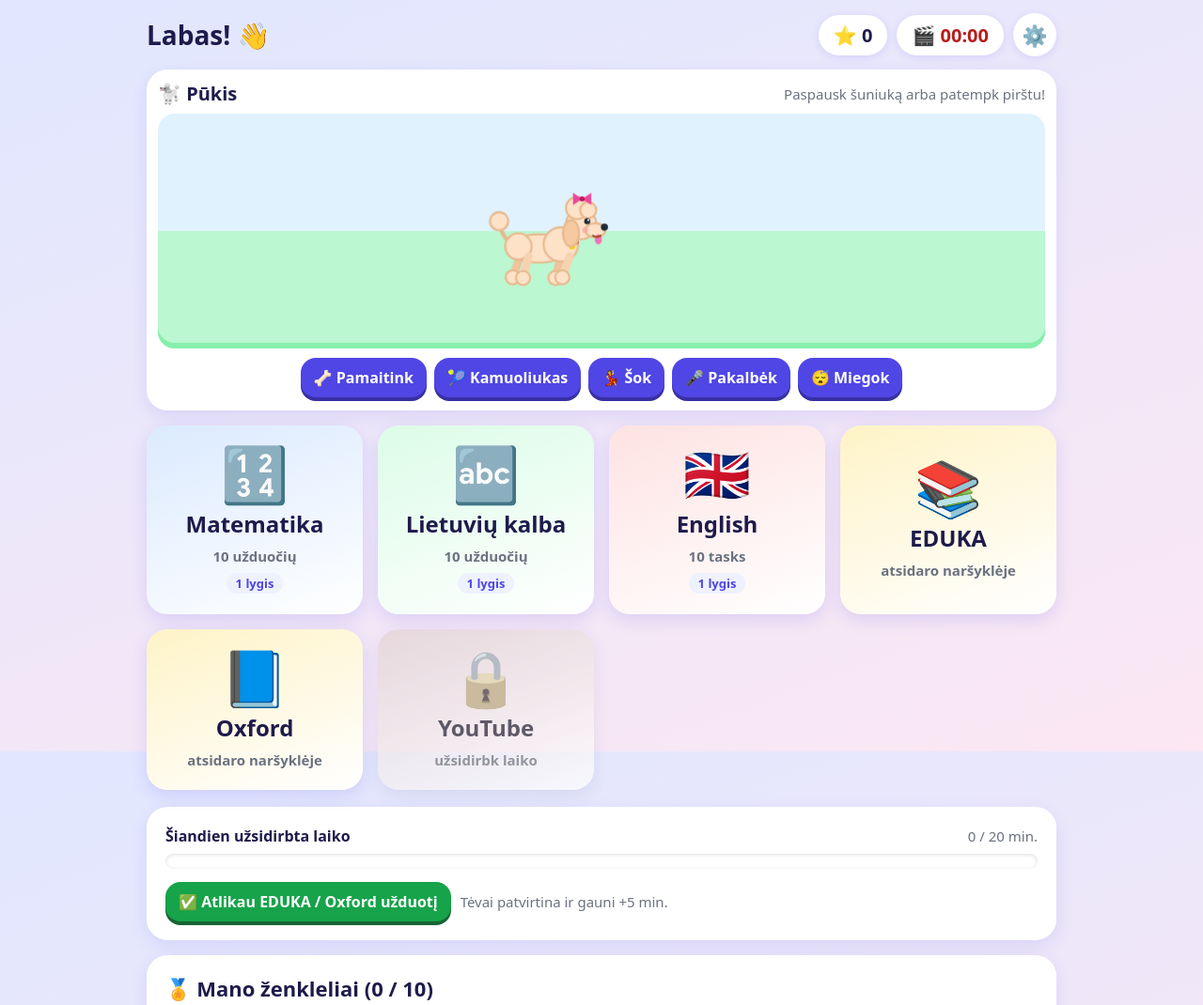
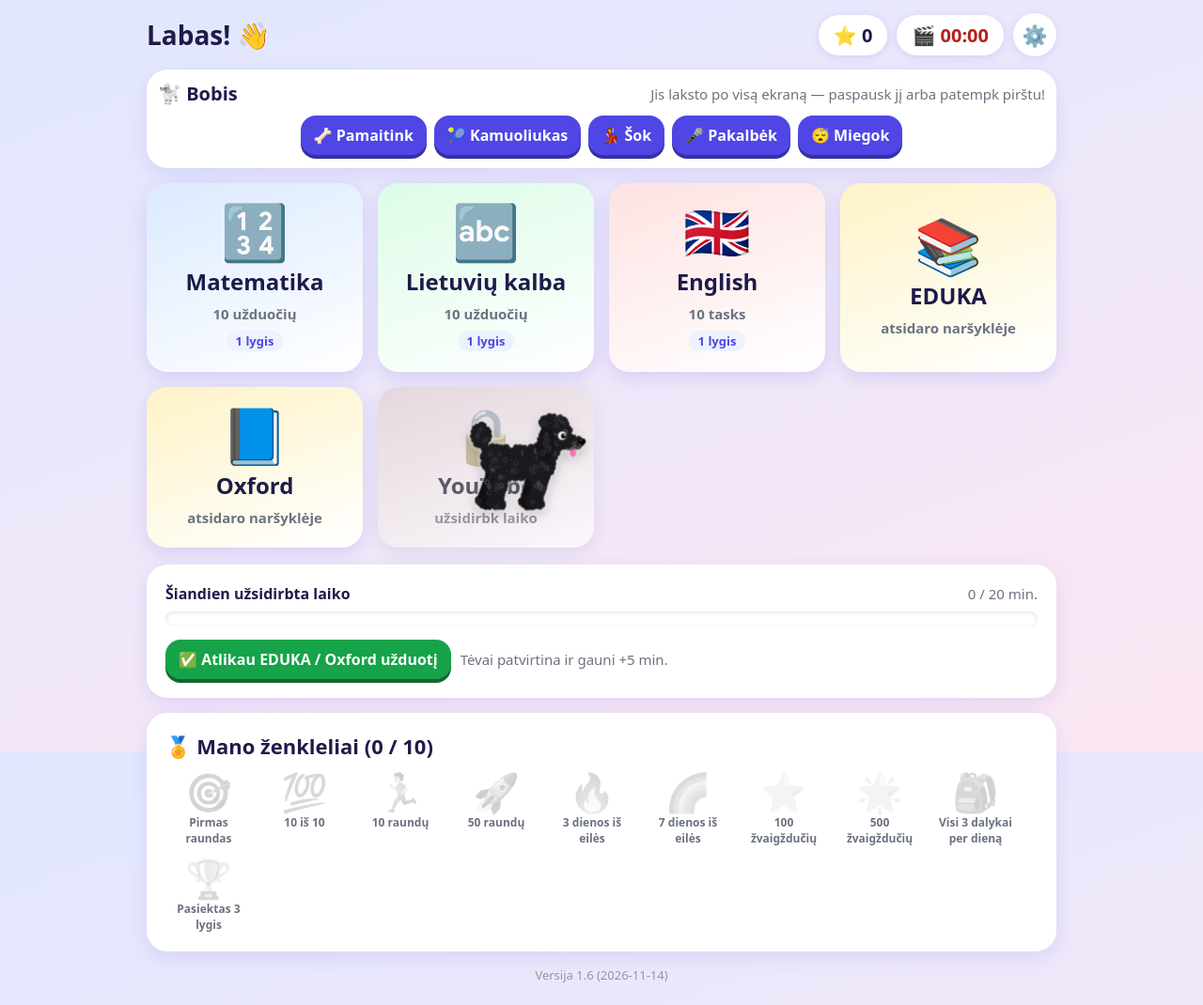
Before and after one commit to vozelis-ship-it/vaiko-programele, a plain HTML site: page index.html in a window 1280 px wide. Shown: the top 1070 px of the page at 94% size. Drawn offline with Linux system fonts and the light colour scheme.

Commit message:
v1.6: Bobis — gauruotas juodas pudelis, laksto po visą ekraną
Co-Authored-By: Claude Opus 5.5 <noreply@anthropic.com>

```diff
--- a/index.html
+++ b/index.html
@@ -133,8 +133,8 @@ h2{margin:0 0 10px;font-size:22px}
 @keyframes beat{50%{transform:scale(1.12)}}
 
 /* šuniukas */
-.petbox{position:relative;height:250px;border-radius:18px;background:linear-gradient(#e0f2fe 0 50%,#bbf7d0 50%);overflow:hidden;touch-action:none;box-shadow:inset 0 -6px 0 #86efac}
-.pet{position:absolute;left:0;top:0;width:140px;height:112px;touch-action:none;cursor:grab}
+.petbox{position:fixed;inset:0;pointer-events:none;z-index:40;overflow:hidden}
+.pet{position:absolute;left:0;top:0;width:140px;height:112px;touch-action:none;cursor:grab;pointer-events:auto;filter:drop-shadow(0 0 2px #fff) drop-shadow(0 4px 6px #0003)}
 .pet-act{width:100%;height:100%;transform-origin:50% 90%;transition:transform .25s}
 .pet-face{width:100%;height:100%}
 .pet-face.flip{transform:scaleX(-1)}
@@ -188,7 +188,7 @@ h2{margin:0 0 10px;font-size:22px}
    Duomenys saugomi planšetėje (localStorage) ir, jei įvestas šeimos kodas, sinchronizuojami su Firebase Firestore (be paskyrų, pagal slaptą kodą).
    ========================================================= */
 
-const VERSION = '1.4 (2026-11-14)';   // keisti po kiekvieno pakeitimo — rodoma programos apačioje
+const VERSION = '1.6 (2026-11-14)';   // keisti po kiekvieno pakeitimo — rodoma programos apačioje
 const app = document.getElementById('app');
 const KEY = 'vp_v1';
 const DEFAULTS = {
@@ -210,7 +210,7 @@ const DEFAULTS = {
     sound: true,                    // garsai ir konfeti
     autoRead: true,                 // klausimus perskaityti automatiškai
     petOn: true,                    // rodyti šuniuką pradžios ekrane
-    petName: 'Pūkis',
+    petName: 'Bobis',
     pin: '1234',
     perRound: 5,                    // minutės už sėkmingą raundą
     minCorrect: 7,                  // kiek teisingų iš 10 reikia
@@ -235,6 +235,7 @@ function load() {
   return JSON.parse(JSON.stringify(DEFAULTS));
 }
 let st = load();
+if (st.settings.petName === 'Pūkis') st.settings.petName = 'Bobis';   // senas numatytasis vardas
 
 /* ---------- sinchronizacija su Firebase (Firestore REST, be SDK) ---------- */
 const FB = { apiKey: 'AIzaSyCtQc4Rz7ETpxka5gNSqPMR2WTmmHtcQy8', projectId: 'lukrecijos-programele' };
@@ -725,38 +726,52 @@ function showCheer() {
 }
 
 /* ---------- šuniukas pudelis ---------- */
-const FUR = 'fill="#fde2c8" stroke="#e7b98e" stroke-width="2"';
-const PET_SVG = `<svg viewBox="0 0 130 100" aria-hidden="true">
-  <g class="tail"><path d="M30 52 Q22 46 20 36" stroke="#e7b98e" stroke-width="4" fill="none"/><circle cx="19" cy="31" r="9" ${FUR}/></g>
-  <g class="leg leg-b"><rect x="37" y="62" width="8" height="24" rx="4" fill="#efc39b"/><circle cx="41" cy="88" r="7" ${FUR}/></g>
-  <g class="leg leg-a"><rect x="77" y="62" width="8" height="24" rx="4" fill="#efc39b"/><circle cx="81" cy="88" r="7" ${FUR}/></g>
-  <ellipse cx="58" cy="58" rx="30" ry="14" ${FUR}/>
-  <circle cx="38" cy="56" r="13" ${FUR}/>
-  <circle cx="80" cy="54" r="17" ${FUR}/>
-  <g class="leg leg-a"><rect x="45" y="62" width="8" height="24" rx="4" fill="#f6d2b0"/><circle cx="49" cy="88" r="7" ${FUR}/></g>
-  <g class="leg leg-b"><rect x="86" y="62" width="8" height="24" rx="4" fill="#f6d2b0"/><circle cx="90" cy="88" r="7" ${FUR}/></g>
-  <rect x="88" y="40" width="8" height="15" rx="3" fill="#ef4444" transform="rotate(-20 92 47)"/><circle cx="91" cy="56" r="3" fill="#facc15"/>
+// Bobis — gauruotas juodas pudelis (piešiamas iš garbanų, be paveikslėlių failų)
+const PET_SVG = (() => {
+  let seed = 7; const rr = () => (seed = (seed * 9301 + 49297) % 233280) / 233280;   // pastovus „atsitiktinumas“
+  const C = '#1b1b1f', DARK = '#121215', CURL = '#34343b', TIP = '#5e5550';
+  const curls = (cx, cy, rx, ry, n, tipShare = 0.07) => { let s = '';
+    for (let i = 0; i < n; i++) { const a = rr() * 6.283, d = Math.sqrt(rr()) * 0.85;
+      s += `<circle cx="${(cx + rx * d * Math.cos(a)).toFixed(1)}" cy="${(cy + ry * d * Math.sin(a)).toFixed(1)}" r="${(1.2 + rr() * 1.1).toFixed(1)}" fill="none" stroke="${rr() < tipShare ? TIP : CURL}" stroke-width="1"/>`; }
+    return s; };
+  const blob = (cx, cy, rx, ry, curl = 3.2, fill = C, tex = 1) => {
+    const n = Math.max(8, Math.round(Math.PI * (rx + ry) / (curl * 1.25)));
+    let s = `<ellipse cx="${cx}" cy="${cy}" rx="${rx}" ry="${ry}" fill="${fill}"/>`;
+    for (let i = 0; i < n; i++) { const a = i / n * 6.283 + rr() * 0.2, k = curl * (0.85 + rr() * 0.35);
+      s += `<circle cx="${(cx + rx * Math.cos(a)).toFixed(1)}" cy="${(cy + ry * Math.sin(a)).toFixed(1)}" r="${k.toFixed(1)}" fill="${fill}"/>`; }
+    return s + curls(cx, cy, rx, ry, Math.round(rx * ry / 14 * tex));
+  };
+  const leg = (cls, x, fill) => { let s = `<g class="leg ${cls}"><rect x="${x - 5}" y="58" width="10" height="32" rx="5" fill="${fill}"/>`;
+    for (let y = 60; y <= 88; y += 3.5) s += `<circle cx="${x - 5 + rr()}" cy="${y}" r="3" fill="${fill}"/><circle cx="${x + 5 - rr()}" cy="${y + 1.5}" r="3" fill="${fill}"/>`;
+    return s + blob(x + 1, 91, 7.5, 4.5, 2.6, fill, 0.6) + curls(x, 74, 4, 13, 6, 0.15) + '</g>'; };
+  return `<svg viewBox="0 0 130 100" aria-hidden="true">
+  <g class="tail"><path d="M36 46 Q30 40 28 32" stroke="${C}" stroke-width="7" fill="none" stroke-linecap="round"/>${blob(26, 23, 8, 10, 3)}</g>
+  ${leg('leg-b', 40, DARK)}${leg('leg-a', 80, DARK)}
+  ${blob(60, 50, 30, 15, 3.4)}${blob(40, 47, 12, 13, 3.2)}${blob(83, 50, 14, 17, 3.4)}
+  ${leg('leg-a', 49, C)}${leg('leg-b', 90, C)}
   <g class="head">
-    <circle cx="100" cy="34" r="15" ${FUR}/>
-    <circle cx="96" cy="18" r="11" ${FUR}/><circle cx="107" cy="20" r="8" ${FUR}/>
-    <path d="M101 9 l-9 -6 v12 z M101 9 l9 -6 v12 z" fill="#ec4899"/><circle cx="101" cy="9" r="2.5" fill="#be185d"/>
-    <ellipse cx="90" cy="43" rx="8" ry="13" fill="#f6c9a0" stroke="#e7b98e" stroke-width="2"/>
-    <ellipse cx="114" cy="40" rx="10" ry="7" ${FUR}/>
-    <circle cx="123" cy="37" r="3.5" fill="#1f2937"/>
-    <g class="eye"><circle cx="106" cy="31" r="3" fill="#1f2937"/><circle cx="107" cy="30" r="1" fill="#fff"/></g>
-    <path class="eyec" d="M103 32 q3 2.5 6 0" stroke="#1f2937" stroke-width="2" fill="none"/>
-    <circle cx="104" cy="40" r="3" fill="#fca5a5" opacity=".7"/>
-    <ellipse class="tongue" cx="117" cy="49" rx="3.5" ry="5" fill="#f472b6"/>
-    <path d="M111 45 q4 3 9 0" stroke="#92400e" stroke-width="1.5" fill="none"/>
+    ${blob(93, 36, 9, 12, 3)}
+    ${blob(101, 22, 13, 13, 3.2)}${blob(98, 11, 12, 7, 3)}
+    ${blob(115, 30, 11, 6, 2.2, C, 0.5)}
+    <circle cx="119" cy="34" r="1.6" fill="${TIP}"/><circle cx="122" cy="35.5" r="1.5" fill="${TIP}"/><circle cx="116" cy="35.5" r="1.4" fill="${TIP}"/><circle cx="124" cy="33" r="1.3" fill="${TIP}"/>
+    <ellipse cx="126" cy="29" rx="3.6" ry="3" fill="#000"/><circle cx="125" cy="28" r="0.9" fill="#777"/>
+    ${blob(102, 15, 5, 2.2, 2)}
+    ${blob(90, 33, 6.5, 14, 2.8, '#16161a')}
+    <g class="eye"><circle cx="106.5" cy="23.5" r="4.2" fill="#fff"/><circle cx="107.8" cy="23.8" r="2.6" fill="#000"/><circle cx="108.7" cy="22.8" r="0.9" fill="#fff"/></g>
+    <path class="eyec" d="M102.5 24 q3.5 2.5 7 0" stroke="#e5e7eb" stroke-width="1.8" fill="none" stroke-linecap="round"/>
+    <ellipse class="tongue" cx="117" cy="40" rx="3.2" ry="4.5" fill="#f472b6"/>
+    <path d="M110 36 q4 2.5 9 0" stroke="#55555c" stroke-width="1.3" fill="none" stroke-linecap="round"/>
   </g></svg>`;
+})();
 const pet = { x: 0.4, y: 0.6, tx: 0.4, ty: 0.6, dir: 1, act: '', actUntil: 0, nextWander: 0, moving: false,
   ball: null, carry: false, sleeping: false, drag: null, celebrate: false, taps: 0, last: -1, rec: false, nextZ: 0 };
-const petName = () => st.settings.petName || 'Pūkis';
+const petName = () => st.settings.petName || 'Bobis';
+const PET_TOP = 60;                         // viršuje paliekama vietos kalbos burbului
 const clamp01 = v => Math.min(1, Math.max(0, v));
 function petHtml() {
   if (st.settings.petOn === false) return '';
   return `<div class="card" style="padding:12px 12px 14px">
-    <div class="row spread" style="margin-bottom:8px"><b style="font-size:20px">🐩 ${esc(petName())}</b><span class="muted">Paspausk šuniuką arba patempk pirštu!</span></div>
+    <div class="row spread" style="margin-bottom:8px"><b style="font-size:20px">🐩 ${esc(petName())}</b><span class="muted">Jis laksto po visą ekraną — paspausk jį arba patempk pirštu!</span></div>
     <div class="petbox" id="petbox"><div class="pet" id="pet"><div class="pet-act" id="petAct"><div class="pet-face" id="petFace">${PET_SVG}</div></div></div></div>
     <div class="petbar">
       <button class="btn small" data-act="pfeed">🦴 Pamaitink</button>
@@ -845,18 +860,18 @@ function petLoop(now) {
   requestAnimationFrame(petLoop);
   const box = document.getElementById('petbox'), el = document.getElementById('pet');
   if (!box || !el) return;
-  const W = box.clientWidth - 140, Hh = box.clientHeight - 112;
+  const W = box.clientWidth - 140, Hh = box.clientHeight - 112 - PET_TOP;
   if (W <= 0 || Hh <= 0) return;
   const busy = now < pet.actUntil;
   if (pet.celebrate) { pet.celebrate = false; petDo('salto', 1000); petSnd('bark'); petFx('🎉', 5); petBubble('Šaunu! Valio!'); }
   pet.moving = false;
   if (!pet.drag && !pet.sleeping && !busy) {
     if (pet.ball && !pet.carry) { pet.tx = pet.ball.x; pet.ty = pet.ball.y; }
-    const dx = (pet.tx - pet.x) * W, dy = (pet.ty - pet.y) * Hh, dist = Math.hypot(dx, dy), sp = pet.ball ? 5 : 3;
+    const dx = (pet.tx - pet.x) * W, dy = (pet.ty - pet.y) * Hh, dist = Math.hypot(dx, dy), sp = pet.ball ? 7 : 4;
     if (dist > sp) {
       pet.x += dx / dist * sp / W; pet.y += dy / dist * sp / Hh; pet.moving = true;
       if (Math.abs(dx) > 1) pet.dir = dx > 0 ? 1 : -1;
-    } else if (pet.ball && !pet.carry) { pet.carry = true; pet.tx = 0.45; pet.ty = 0.8; petBubble('Pagavau!'); }
+    } else if (pet.ball && !pet.carry) { pet.carry = true; pet.tx = 0.45; pet.ty = 0.5; petBubble('Pagavau!'); }
     else if (pet.ball) { pet.ball = null; pet.carry = false; petDo('wag', 1500); petFx('💖', 4); petSnd('bark'); petBubble('Dar kartą!'); }
     else if (now > pet.nextWander) {
       pet.nextWander = now + 2000 + Math.random() * 4000;
@@ -864,14 +879,14 @@ function petLoop(now) {
     }
   }
   if (pet.sleeping && now > pet.nextZ) { pet.nextZ = now + 1300; petFx('💤', 1); }
-  el.style.transform = `translate(${(pet.x * W).toFixed(1)}px, ${(pet.y * Hh).toFixed(1)}px)`;
+  el.style.transform = `translate(${(pet.x * W).toFixed(1)}px, ${(PET_TOP + pet.y * Hh).toFixed(1)}px)`;
   const cls = 'pet-act' + (pet.drag && pet.drag.moved ? ' held' : pet.sleeping ? ' sleep' : busy ? ' ' + pet.act : '') + (pet.moving ? ' run' : '');
   const a = document.getElementById('petAct'); if (a && a.className !== cls) a.className = cls;
   const f = document.getElementById('petFace'), fc = 'pet-face' + (pet.dir < 0 ? ' flip' : ''); if (f && f.className !== fc) f.className = fc;
   let b = document.getElementById('ball');
   if (pet.ball) {
     if (!b) { b = document.createElement('div'); b.id = 'ball'; b.className = 'ball'; b.textContent = '🎾'; box.appendChild(b); }
-    const bx = pet.carry ? pet.x * W + (pet.dir > 0 ? 112 : -10) : pet.ball.x * W + 52, by = pet.carry ? pet.y * Hh + 42 : pet.ball.y * Hh + 70;
+    const bx = pet.carry ? pet.x * W + (pet.dir > 0 ? 112 : -10) : pet.ball.x * W + 52, by = PET_TOP + (pet.carry ? pet.y * Hh + 42 : pet.ball.y * Hh + 70);
     b.style.transform = `translate(${bx.toFixed(1)}px, ${by.toFixed(1)}px)`;
   } else if (b) b.remove();
 }
@@ -1307,14 +1322,14 @@ app.addEventListener('pointerdown', e => {
   const r = box.getBoundingClientRect();
   if (e.target.closest('#pet')) { pet.drag = { sx: e.clientX, sy: e.clientY, moved: false, r }; e.preventDefault(); return; }
   pet.sleeping = false;
-  pet.tx = clamp01((e.clientX - r.left - 70) / (r.width - 140)); pet.ty = clamp01((e.clientY - r.top - 56) / (r.height - 112));
+  pet.tx = clamp01((e.clientX - r.left - 70) / (r.width - 140)); pet.ty = clamp01((e.clientY - r.top - 56 - PET_TOP) / (r.height - 112 - PET_TOP));
 });
 window.addEventListener('pointermove', e => {
   const d = pet.drag; if (!d) return;
   if (!d.moved && Math.hypot(e.clientX - d.sx, e.clientY - d.sy) > 8) { d.moved = true; pet.sleeping = false; pet.actUntil = 0; }
   if (d.moved) {
     pet.x = pet.tx = clamp01((e.clientX - d.r.left - 70) / (d.r.width - 140));
-    pet.y = pet.ty = clamp01((e.clientY - d.r.top - 56) / (d.r.height - 112));
+    pet.y = pet.ty = clamp01((e.clientY - d.r.top - 56 - PET_TOP) / (d.r.height - 112 - PET_TOP));
   }
 });
 const petUp = () => {
```
